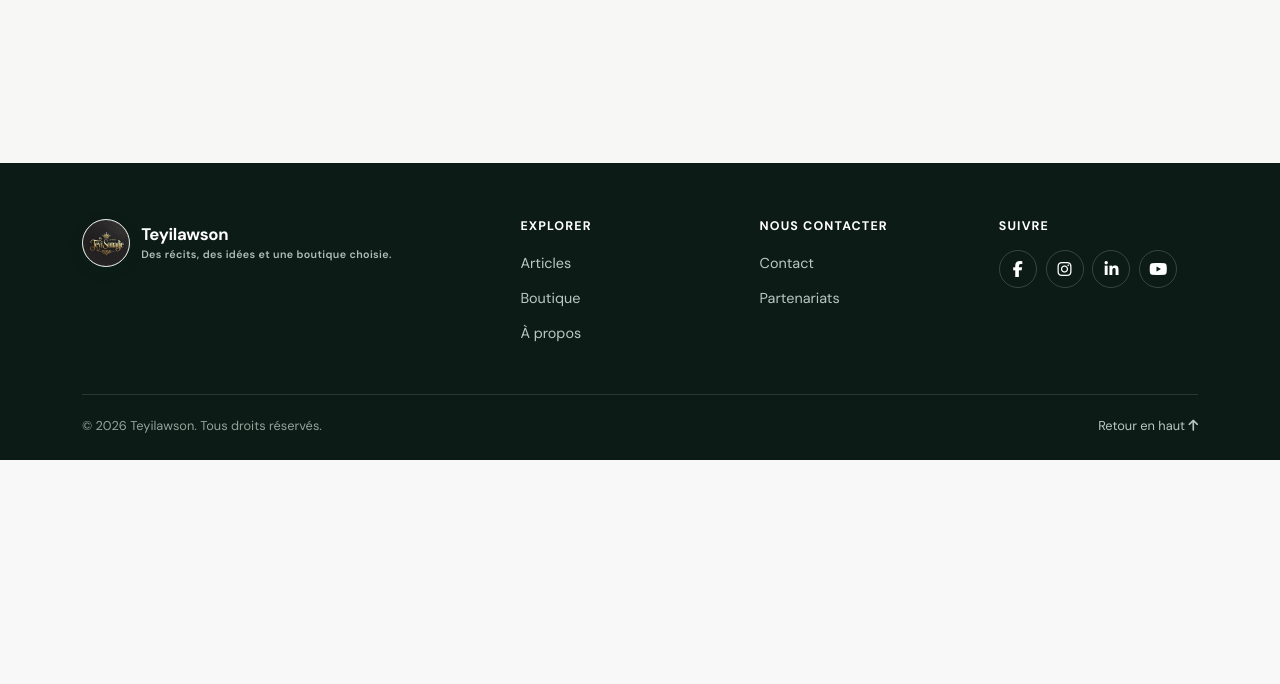
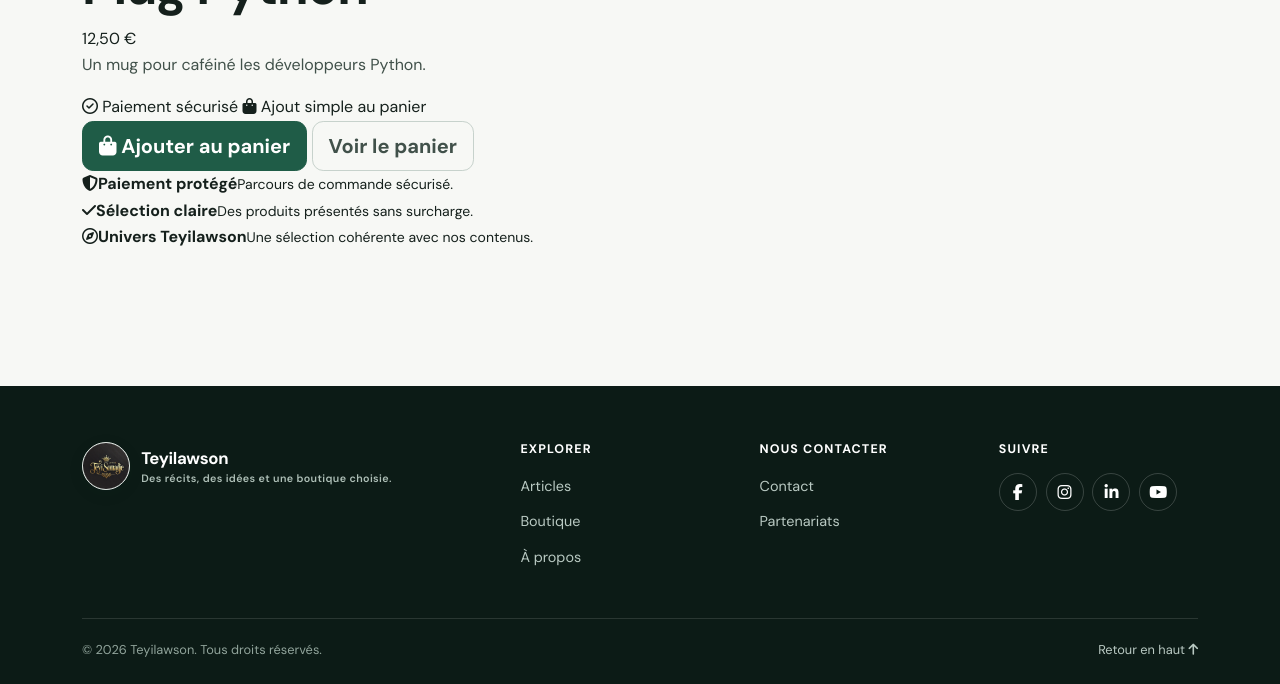
Before and after one commit to teyi12/my_blog, a Django app: page /shop/produit/mug-python/ in a window 1280 px wide. Shown: the part 552-1236 px from the top of the page. Before the commit the page ends 1012 px from the top, so only its background shows below. Run offline with Django 5.2, Linux system fonts and the light colour scheme; data comes from the database, SQL or seed files in the repository.

Commit message:
style: redesign product detail page

```diff
--- a/shop/templates/shop/detail.html
+++ b/shop/templates/shop/detail.html
@@ -1,37 +1,68 @@
 {% extends 'template_base.html' %}
 {% load static %}
-{% block titre %}{{ produit.nom }}{% endblock %}
+
+{% block titre %}{{ produit.nom }} — Boutique Teyilawson{% endblock %}
+
+{% block styles %}
+<link rel="stylesheet" href="{% static 'css/shop.css' %}">
+{% endblock %}
 
 {% block contenu %}
-<div class="container my-5">
-    <div class="row g-4">
-        <!-- Image produit -->
-        <div class="col-md-6">
-            {% if produit.image %}
-                <img src="{{ produit.image.url }}" alt="{{ produit.nom }}" class="img-fluid rounded shadow-sm">
-            {% else %}
-                <img src="{% static 'images/default.jpg' %}" alt="{{ produit.nom }}" class="img-fluid rounded shadow-sm">
-            {% endif %}
+<article class="product-detail-page">
+  <a class="product-back-link" href="{% url 'shop:liste' %}">
+    <i class="fa-solid fa-arrow-left" aria-hidden="true"></i>
+    Retour à la boutique
+  </a>
+
+  <div class="product-detail-grid">
+    <div class="product-detail-media">
+      {% if produit.image %}
+        <img src="{{ produit.image.url }}" alt="{{ produit.nom }}">
+      {% else %}
+        <img src="{% static 'images/default.jpg' %}" alt="{{ produit.nom }}">
+      {% endif %}
+      {% if produit.en_vedette %}<span class="product-detail-badge"><i class="fa-solid fa-star" aria-hidden="true"></i> Produit sélectionné</span>{% endif %}
+    </div>
+
+    <div class="product-detail-copy">
+      {% if produit.categorie %}<span class="shop-eyebrow">{{ produit.categorie.nom }}</span>{% endif %}
+      <h1>{{ produit.nom }}</h1>
+      <div class="product-detail-price">{{ produit.prix }} €</div>
+
+      {% if produit.description %}
+      <div class="product-description">{{ produit.description|linebreaks }}</div>
+      {% endif %}
+
+      <div class="product-benefits" aria-label="Informations d'achat">
+        <span><i class="fa-regular fa-circle-check" aria-hidden="true"></i> Paiement sécurisé</span>
+        <span><i class="fa-solid fa-bag-shopping" aria-hidden="true"></i> Ajout simple au panier</span>
+        {% if produit.fichier %}<span><i class="fa-regular fa-file" aria-hidden="true"></i> Aperçu disponible</span>{% endif %}
+      </div>
+
+      <div class="product-primary-actions">
+        <a href="{% url 'shop:ajouter_panier' slug=produit.slug %}" class="btn btn-brand btn-lg product-add-main">
+          <i class="fa-solid fa-bag-shopping" aria-hidden="true"></i>
+          Ajouter au panier
+        </a>
+        <a href="{% url 'shop:panier' %}" class="btn btn-outline-primary btn-lg">Voir le panier</a>
+      </div>
+
+      {% if produit.fichier %}
+      <div class="product-download">
+        <div>
+          <span class="product-download-icon"><i class="fa-regular fa-file-lines" aria-hidden="true"></i></span>
+          <span><small>Ressource associée</small><strong>Aperçu du produit</strong></span>
         </div>
+        <a href="{{ produit.fichier.url }}" class="btn btn-soft btn-sm">Télécharger</a>
+      </div>
+      {% endif %}
+    </div>
+  </div>
 
-        <!-- Détails produit -->
-        <div class="col-md-6">
-            <h2>{{ produit.nom }}</h2>
-            <h4 class="text-success fw-bold">{{ produit.prix }} €</h4>
-            <p class="mt-3">{{ produit.description }}</p>
-
-            {% if produit.fichier %}
-                <p>
-                    📂 <a href="{{ produit.fichier.url }}" class="btn btn-outline-secondary btn-sm">Télécharger un aperçu</a>
-                </p>
-            {% endif %}
-
-            <div class="mt-4">
-                <a href="{% url 'shop:ajouter_panier' slug=produit.slug %}" class="btn btn-lg btn-primary">
-                    🛒 Ajouter au panier
-                </a>
-            </div>
-        </div>
-    </div>
-</div>
+  <section class="product-confidence" aria-label="Pourquoi acheter ici">
+    <div><i class="fa-solid fa-shield-halved" aria-hidden="true"></i><span><strong>Paiement protégé</strong><small>Parcours de commande sécurisé.</small></span></div>
+    <div><i class="fa-solid fa-check" aria-hidden="true"></i><span><strong>Sélection claire</strong><small>Des produits présentés sans surcharge.</small></span></div>
+    <div><i class="fa-regular fa-compass" aria-hidden="true"></i><span><strong>Univers Teyilawson</strong><small>Une sélection cohérente avec nos contenus.</small></span></div>
+  </section>
+</article>
 {% endblock %}
```
